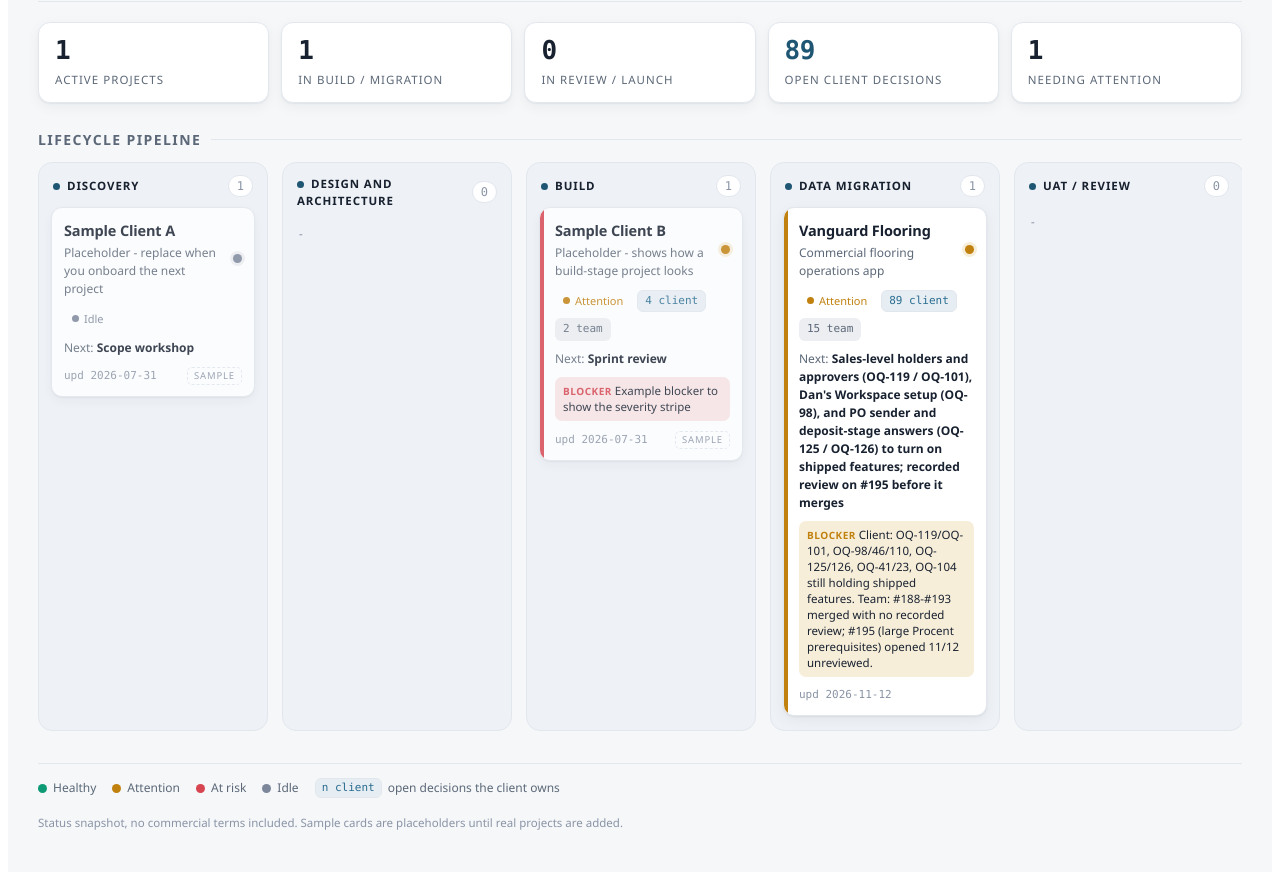
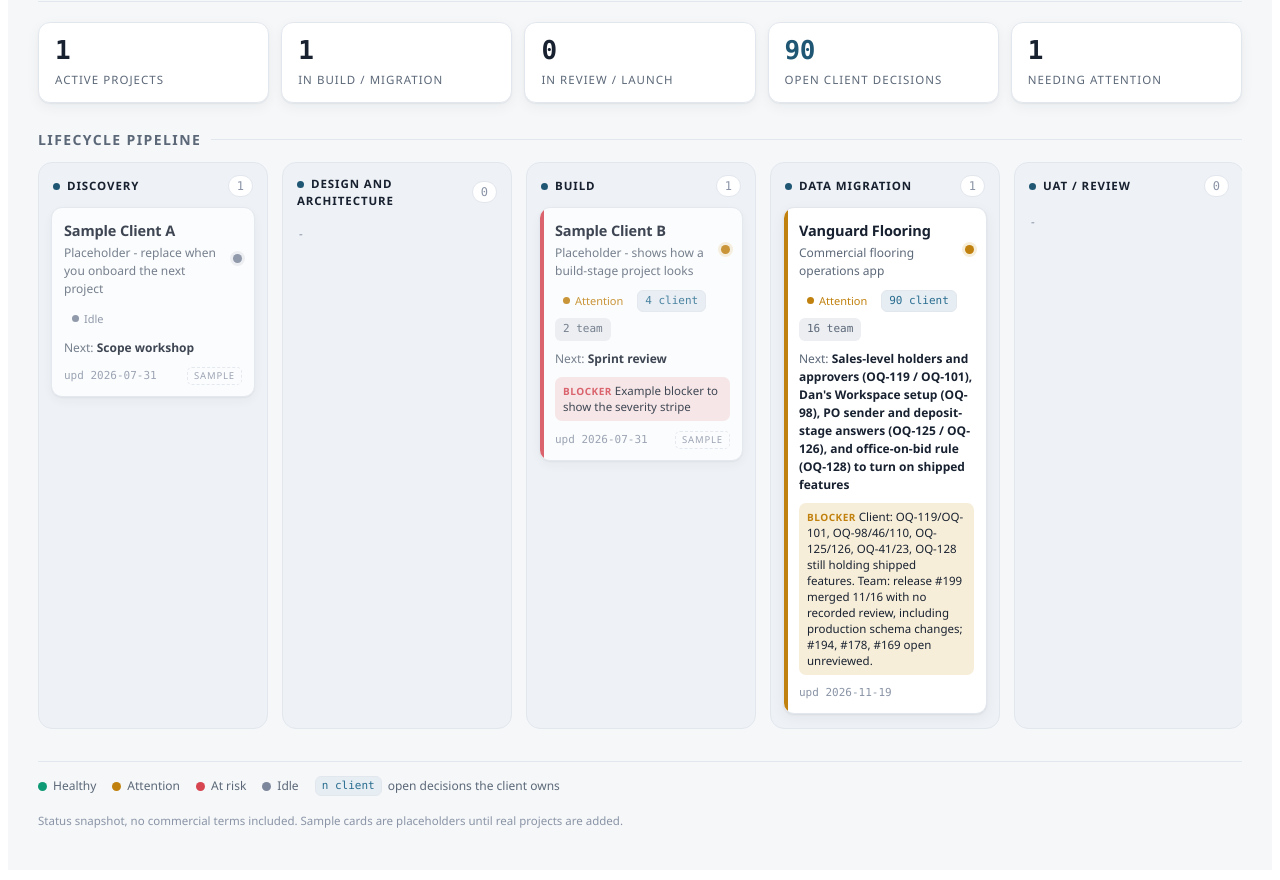
Before and after one commit to medfordadvancement/myos-rpts-k7n2, a plain HTML site: page portfolio.html in a window 1280 px wide. Shown: the part 75-955 px from the top of the page. Drawn offline with Linux system fonts and the light colour scheme.

Commit message:
Vanguard weekly 2026-11-19 and portfolio refresh

```diff
--- a/portfolio.html
+++ b/portfolio.html
@@ -128,13 +128,13 @@
     critical: {soft:"var(--crit-soft)", ink:"var(--crit)", stripe:"var(--crit)"}
   };
   const DATA = {
-    updated: "2026-11-12",
+    updated: "2026-11-19",
 projects: [
 {name:"Vanguard Flooring", subtitle:"Commercial flooring operations app", stage:"migration",
-health:"attention", healthNote:"Live 2026-11-12: six merges Mon 11/09 (#188-#193, email runs scheduled, PO email from sender, PO send permission, retry fixes, security refresh); main CI green on tip 1f43449; 4 open PRs (#169, #178, #194, #195); decision debt 89 client / 15 team; OQ-125 and OQ-126 new", clientDecisions:89, teamDecisions:15,
-nextMilestone:"Sales-level holders and approvers (OQ-119 / OQ-101), Dan's Workspace setup (OQ-98), and PO sender and deposit-stage answers (OQ-125 / OQ-126) to turn on shipped features; recorded review on #195 before it merges",
-blocker:"Client: OQ-119/OQ-101, OQ-98/46/110, OQ-125/126, OQ-41/23, OQ-104 still holding shipped features. Team: #188-#193 merged with no recorded review; #195 (large Procent prerequisites) opened 11/12 unreviewed.",
-blockerLevel:"attention", updated:"2026-11-12", sample:false},
+health:"attention", healthNote:"Live 2026-11-19: release #199 self-merged Mon 11/16 with no recorded review (QA sweep #196 plus Procent #195/#197/#198, migrations 0056-0058 applied to dev and prod before merge); main CI green on tip 0694eaef; 3 open PRs (#169 CI red and stale, #178, #194), all 0 reviews; decision debt 90 client / 16 team; OQ-128 and OQ-127 new", clientDecisions:90, teamDecisions:16,
+nextMilestone:"Sales-level holders and approvers (OQ-119 / OQ-101), Dan's Workspace setup (OQ-98), PO sender and deposit-stage answers (OQ-125 / OQ-126), and office-on-bid rule (OQ-128) to turn on shipped features",
+blocker:"Client: OQ-119/OQ-101, OQ-98/46/110, OQ-125/126, OQ-41/23, OQ-128 still holding shipped features. Team: release #199 merged 11/16 with no recorded review, including production schema changes; #194, #178, #169 open unreviewed.",
+blockerLevel:"attention", updated:"2026-11-19", sample:false},
       {name:"Sample Client A", subtitle:"Placeholder - replace when you onboard the next project", stage:"discovery",
        health:"idle", healthNote:"Not started", clientDecisions:0, teamDecisions:0,
        nextMilestone:"Scope workshop", blocker:"", blockerLevel:"", updated:"2026-07-31", sample:true},
```
